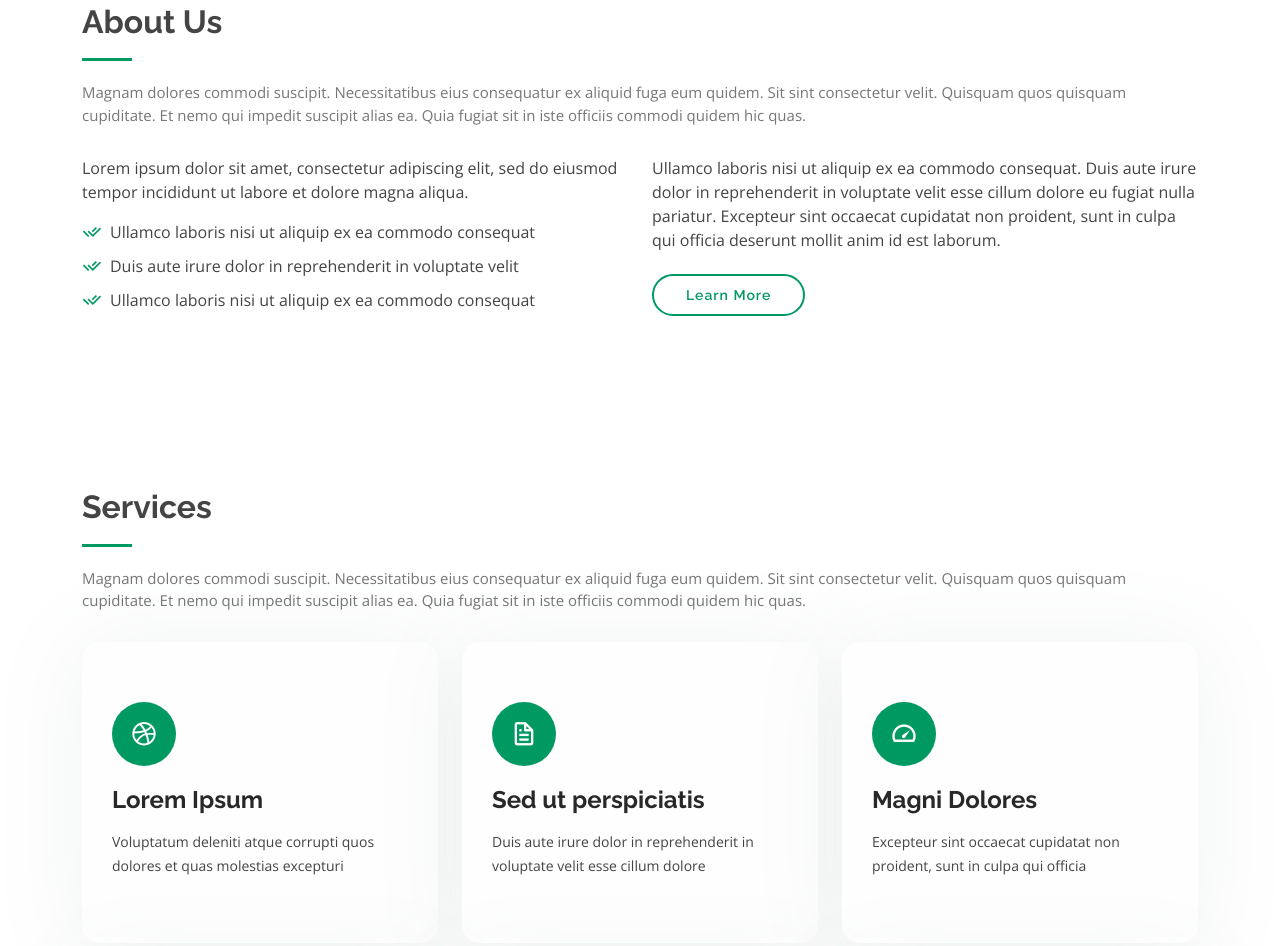
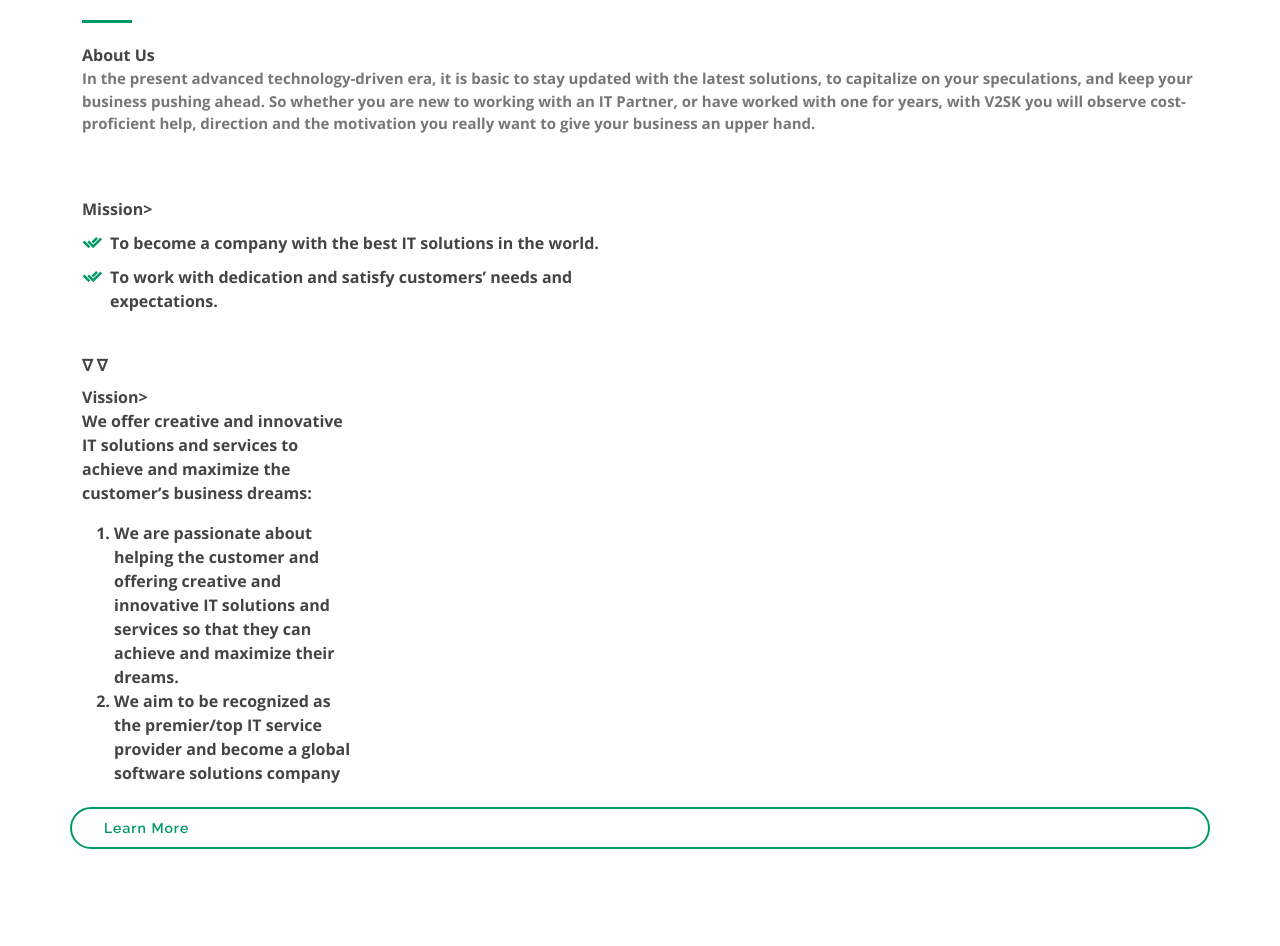
Before and after one commit to mishrarishav/V2skTechno.github.io, a plain HTML site: page index.html in a window 1280 px wide. Shown: the part 877-1823 px from the top of the page. Drawn offline with nearby package versions, Linux system fonts and the light colour scheme.

Commit message:
about section

```diff
--- a/index.html
+++ b/index.html
@@ -92,36 +92,61 @@
 
   <main id="main">
 
-    <!-- ======= About Us Section ======= -->
+   <!-- ======= About Us Section ======= -->
     <section id="about" class="about">
       <div class="container">
 
         <div class="section-title">
-          <h2>About Us</h2>
-          <p>Magnam dolores commodi suscipit. Necessitatibus eius consequatur ex aliquid fuga eum quidem. Sit sint consectetur velit. Quisquam quos quisquam cupiditate. Et nemo qui impedit suscipit alias ea. Quia fugiat sit in iste officiis commodi quidem hic quas.</p>
-        </div>
+          <h2></h2><b>About Us</h2>
+          <p>In the present advanced technology-driven era,
+             it is basic to stay updated with the
+             latest solutions, to capitalize on your
+             speculations, and keep your business pushing ahead.
+              So whether you are new to working with an IT
+              Partner, or have worked with one for  years,
+              with V2SK you will observe cost-proficient help,
+               direction and the motivation you really want to
+                give your business an upper hand.</p>
+        </div><br>
+
+
 
         <div class="row content">
           <div class="col-lg-6">
-            <p>
-              Lorem ipsum dolor sit amet, consectetur adipiscing elit, sed do eiusmod tempor incididunt ut labore et dolore
-              magna aliqua.
-            </p>
+            <div class="elementor-widget-container">
+
+                <h2></h2><b>Mission</b>></h2></h2>
             <ul>
-              <li><i class="ri-check-double-line"></i> Ullamco laboris nisi ut aliquip ex ea commodo consequat</li>
-              <li><i class="ri-check-double-line"></i> Duis aute irure dolor in reprehenderit in voluptate velit</li>
-              <li><i class="ri-check-double-line"></i> Ullamco laboris nisi ut aliquip ex ea commodo consequat</li>
+              <li><i class="ri-check-double-line"></i><li>To become a company with the best IT solutions in the world.</li></li>
+
+              <li><i class="ri-check-double-line"></i> <li>To work with dedication and satisfy customers’ needs and expectations.</li></li>
+
             </ul>
           </div>
+          <br>
+        &nabla;
+        &nabla;
+
           <div class="col-lg-6 pt-4 pt-lg-0">
+
+            <h2></h2><b>Vission</b>></h2></h2>
             <p>
-              Ullamco laboris nisi ut aliquip ex ea commodo consequat. Duis aute irure dolor in reprehenderit in voluptate
-              velit esse cillum dolore eu fugiat nulla pariatur. Excepteur sint occaecat cupidatat non proident, sunt in
-              culpa qui officia deserunt mollit anim id est laborum.
+              We offer creative and innovative IT solutions and
+               services to achieve and maximize the customer’s
+                business dreams:
             </p>
+            <ol>
+              <li>We are passionate about helping the customer
+                and offering creative and innovative
+                IT solutions and services so that they can achieve
+                 and maximize their dreams.</li>
+                 <li>We aim to be recognized as the premier/top IT
+                  service provider and become a global software
+                   solutions company</li>
+            </ol>
+              </div>
+            </div>
             <a href="#" class="btn-learn-more">Learn More</a>
-          </div>
-        </div>
 
       </div>
     </section><!-- End About Us Section -->
```
